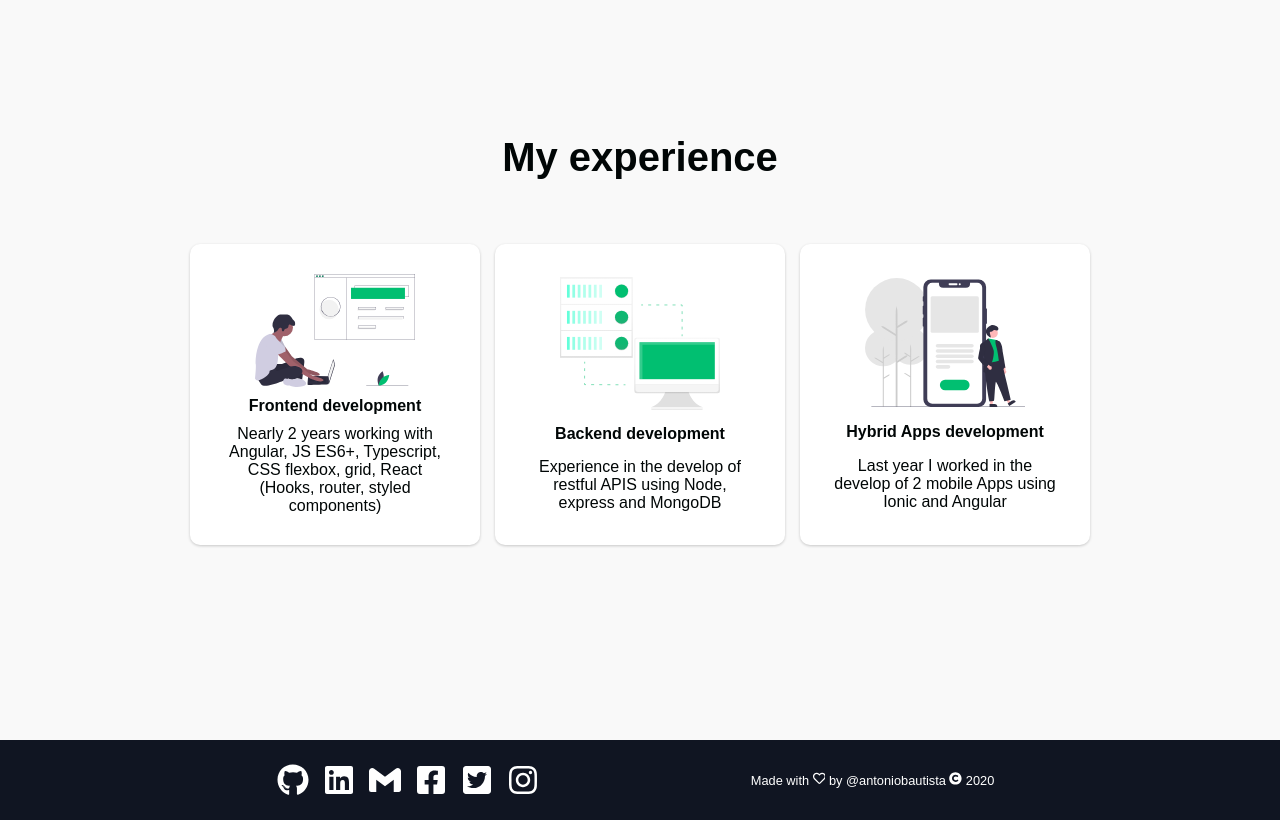
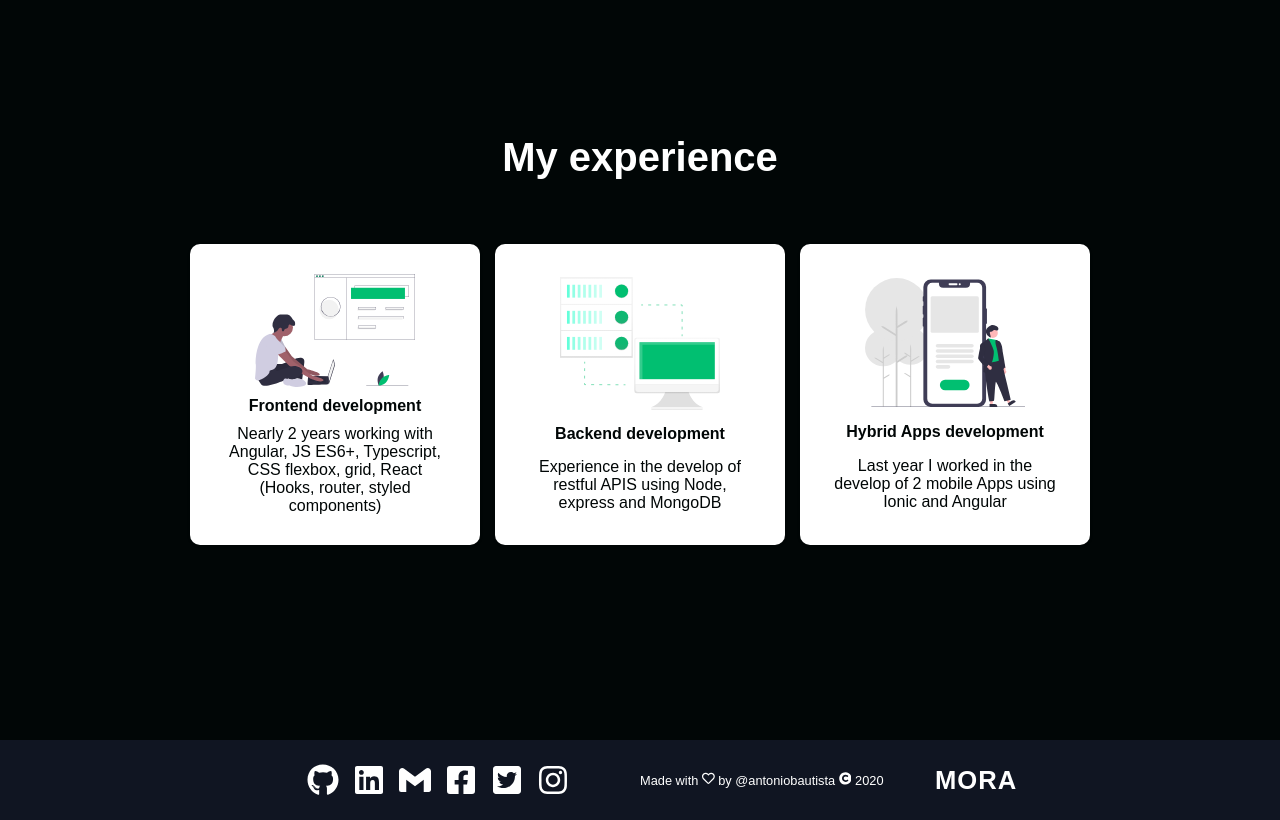
Before and after one commit to Antoniomora95/react-website, a React (Create React App) app: page / in a window 1280 px wide. Shown: the part 2540-3360 px from the top of the page. Built offline with nearby package versions, Linux system fonts and the light colour scheme; a web font is replaced by a local one.

Commit message:
grid, grid template areas when you have multiple rows [when the screen change its width]

```diff
--- a/src/components/Footer/FooterElements.js
+++ b/src/components/Footer/FooterElements.js
@@ -1,7 +1,7 @@
 import styled from 'styled-components';
 
 import { Link } from 'react-router-dom';
-import { flexContainer } from '../Navbar/NavbarElements';
+import { flexContainer, NavLogoRoute } from '../Navbar/NavbarElements';
 
 
 export const FooterContainer = styled.footer`
@@ -13,25 +13,42 @@ export const FooterContainer = styled.footer`
 // scrooll add 15 px at least in this computer
 export const FooterWrap = styled.div`
     display: grid;
-    grid-template-columns: 450px 450px;
+    // how css know what would be the value of 1fr?
+    // 1.- if you have a width in the div that would be your 1fr
+    // 2.- if you do not have a width, 1fr would be the biggest size of your grid elements
+    grid-template-columns: 2fr 1.3fr .7fr;
+    grid-template-areas: 'FooColLinks FooColCredits FooColHome';
     grid-gap: 15px;
     padding: 20px 40px;
     max-width: 1100px;
 
-    @media(max-width: 1010px){
-        grid-template-columns: auto auto;
+    @media(max-width: 992px){
+        grid-template-columns: 2fr 1fr;
+        grid-template-areas: "FooColLinks FooColHome"
+        "FooColCredits  FooColCredits";
+        //grid-template-areas: "FooColLinks FooColHome"
+        //". [dat means space you will take 50% of tha space then]  FooColCredits";
+        grid-row-gap: 30px;
     }
-
-    @media(max-width: 768px){
-        grid-template-columns: auto;
+    @media(max-width: 576px){
+        grid-template-columns: 1fr;
+        grid-template-areas: "FooColLinks"
+        "FooColCredits""FooColHome";
     }
 `
 
 export const FooterColLinks = styled.div`
+//if you use grid area, you need to add them in grid-template-areas
     ${flexContainer}
+    grid-area: FooColLinks;
 `
 export const FooterColCredits = styled.div`
-    ${flexContainer}
+    ${flexContainer};
+    grid-area: FooColCredits;
+`
+export const FooterColHome = styled.div`
+    ${flexContainer};
+    grid-area: FooColHome;
 `
 
 export const FooterLinksList = styled.ul`
--- a/src/components/Footer/index.js
+++ b/src/components/Footer/index.js
@@ -19,8 +19,10 @@ import {
     FooterLinkItem,
     FooterLink,
     FooterColCredits,
-    FooterCreditsText
-} from './FooterElements'
+    FooterCreditsText,
+    FooterColHome
+} from './FooterElements';
+import { NavLogoRoute } from '../Navbar/NavbarElements';
 export const Footer = ({
     github, facebook, instagram, twitter, linkedin, gmail
 }) => {
@@ -29,34 +31,34 @@ export const Footer = ({
             <FooterWrap>
                 <FooterColLinks>
                     <FooterLinksList>
-                    <FooterLinkItem>
+                        <FooterLinkItem>
                             <FooterLink href={github} >
-                                <FaGithub/>
+                                <FaGithub />
                             </FooterLink>
                         </FooterLinkItem>
 
                         <FooterLinkItem>
                             <FooterLink href={linkedin}>
-                                <FaLinkedin/>
+                                <FaLinkedin />
                             </FooterLink>
                         </FooterLinkItem>
 
                         <FooterLinkItem>
-                            <FooterLink  href={gmail}>
-                                <SiGmail/>
+                            <FooterLink href={gmail}>
+                                <SiGmail />
                             </FooterLink>
                         </FooterLinkItem>
 
                         <FooterLinkItem>
                             <FooterLink href={facebook}>
-                                <FaFacebookSquare/>
+                                <FaFacebookSquare />
                             </FooterLink>
                         </FooterLinkItem>
 
 
                         <FooterLinkItem>
                             <FooterLink href={twitter}>
-                                <FaTwitterSquare/>
+                                <FaTwitterSquare />
                             </FooterLink>
                         </FooterLinkItem>
                         <FooterLinkItem>
@@ -67,9 +69,13 @@ export const Footer = ({
 
                     </FooterLinksList>
                 </FooterColLinks>
+
                 <FooterColCredits>
-                    <FooterCreditsText>Made with <FaRegHeart/> by @antoniobautista <FaCopyright/> 2020</FooterCreditsText>
+                    <FooterCreditsText>Made with <FaRegHeart /> by @antoniobautista <FaCopyright /> 2020</FooterCreditsText>
                 </FooterColCredits>
+                <FooterColHome>
+                    <NavLogoRoute to='/'>MORA</NavLogoRoute>
+                </FooterColHome>
             </FooterWrap>
         </FooterContainer>
     )
--- a/src/components/InfoSection/data.js
+++ b/src/components/InfoSection/data.js
@@ -47,7 +47,8 @@ export const homeObj = {
 
 export const ServicesObj = {
     id:'experience',
-    lightBg: true,
+    lightBg: false,
+    lightTitle: true,
     lightText: false,
     titleSection: 'My experience',
     cards: [
--- a/src/components/Services/ServicesElements.js
+++ b/src/components/Services/ServicesElements.js
@@ -58,7 +58,7 @@ export const ServicesIcon = styled.img`
 `
 
 export const ServicesH1 = styled.h1`
-    color: ${({ $lightText }) => ( !$lightText ? blackColor : '#fff')};
+    color: ${({ $lightTitle }) => ( !$lightTitle ? blackColor : '#fff')};
     font-size: 2.5rem;
     margin-bottom: 64px;
 
--- a/src/components/Services/index.js
+++ b/src/components/Services/index.js
@@ -16,13 +16,14 @@ export const Services = ({
     id,
     lightBg,
     lightText,
+    lightTitle,
     titleSection,
     cards }) => {
 
     return (
         <>
             <ServicesContainer id={id} $lightBg={lightBg}>
-                <ServicesH1 $lightText={lightText}>{titleSection}</ServicesH1>
+                <ServicesH1 $lightTitle={lightTitle}>{titleSection}</ServicesH1>
                 <ServicesWrapper>
                     {
                         cards.map(card => {
@@ -32,7 +33,7 @@ export const Services = ({
                                 <ServicesH2 $lightText={lightText}>
                                     {title}
                                 </ServicesH2>
-                                <ServicesP>
+                                <ServicesP $lightText={lightText}>
                                     {paragraphText}
                                 </ServicesP>
                             </ServicesCard>
```
Also changed, not shown: 1 other file (tests, documents, lock files or other folders).
